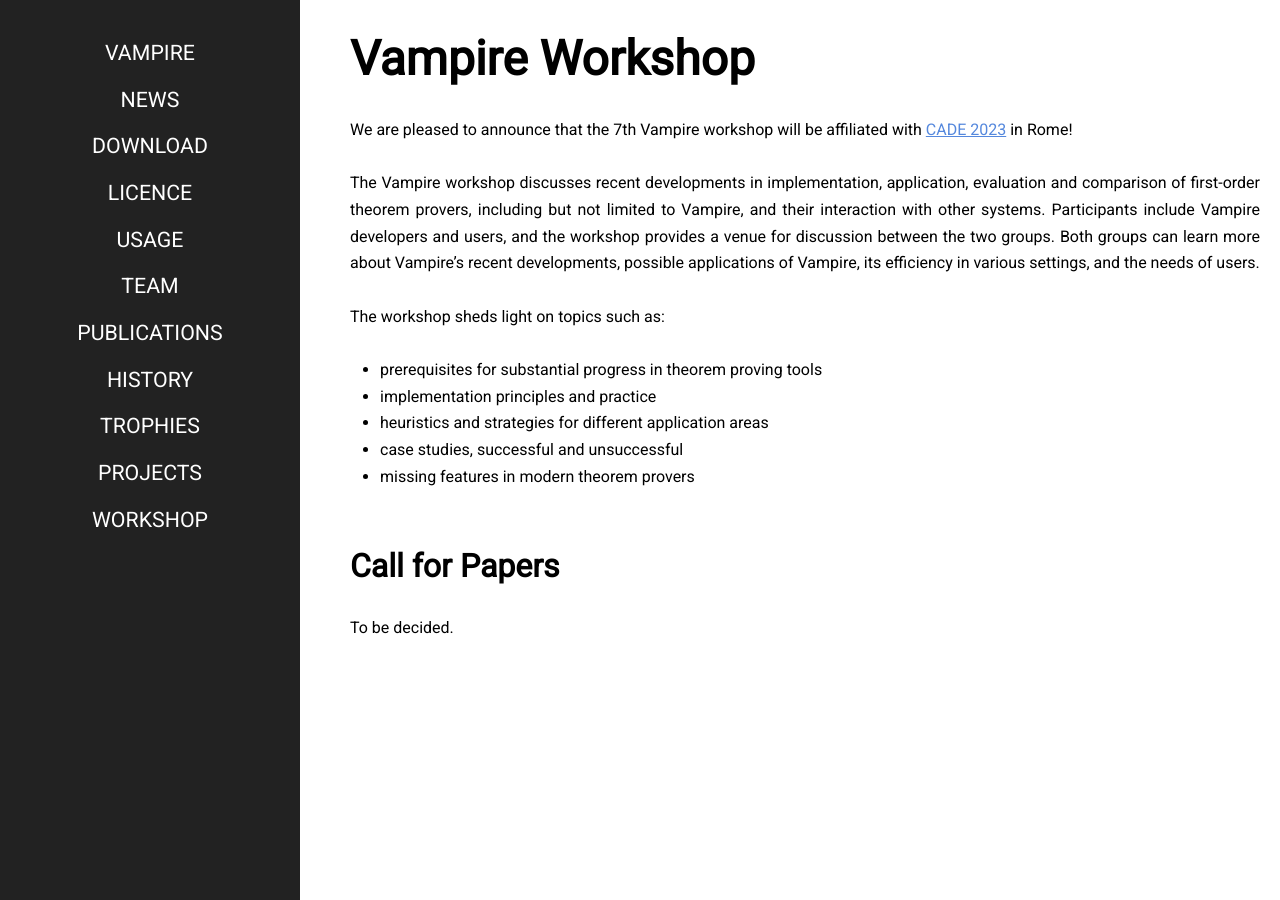
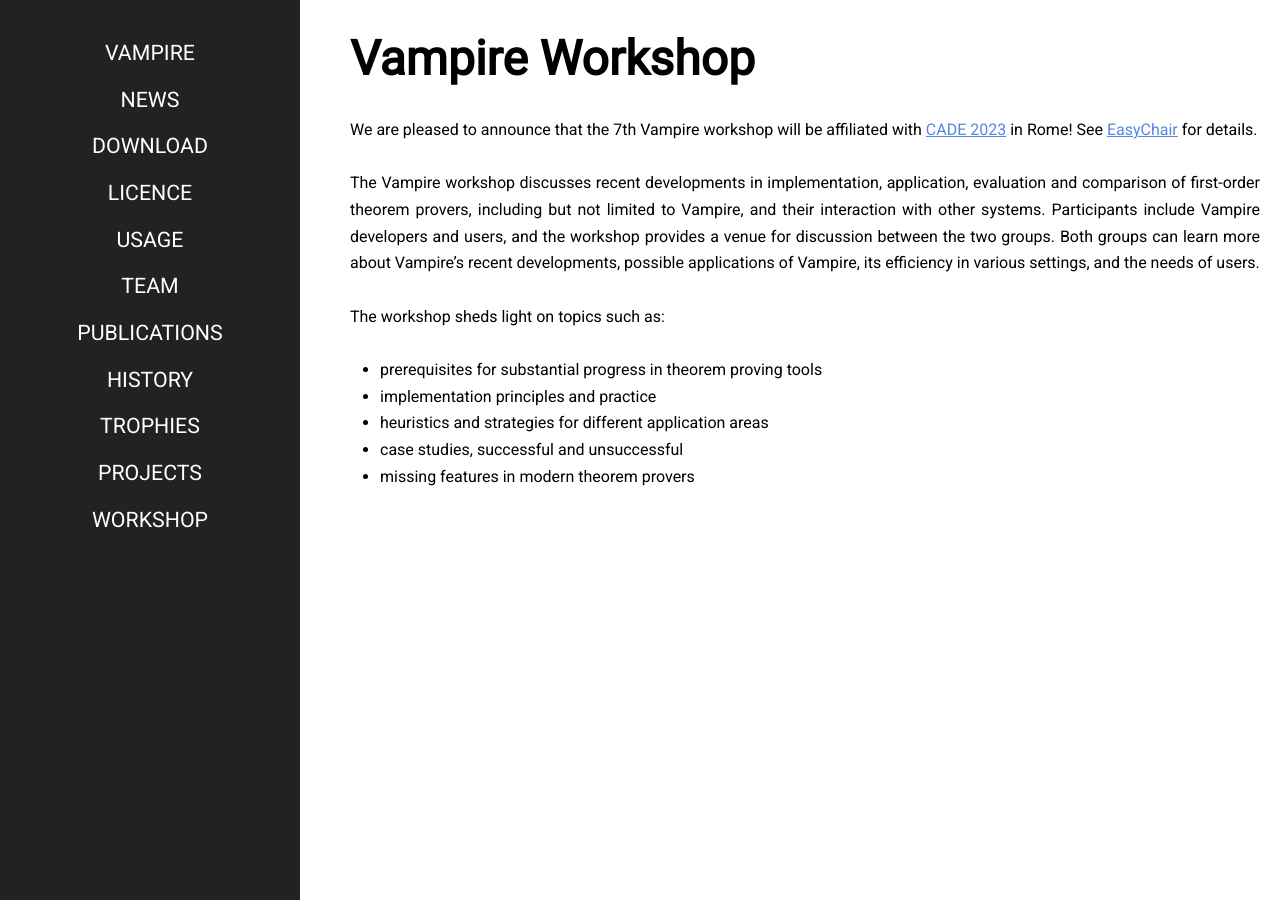
Before and after one commit to vprover/vprover.github.io, a Jekyll site: the page built from workshop.html, in a window 1280 px wide. Built offline with Jekyll 4.4.1, drawn with Linux system fonts in a browser that asks for light colours.

Commit message:
point workshop to EasyChair

```diff
--- a/workshop.html
+++ b/workshop.html
@@ -5,6 +5,7 @@
 
 <p>
 We are pleased to announce that the 7th Vampire workshop will be affiliated with <a href="https://easyconferences.eu/cade2023/">CADE 2023</a> in Rome!
+See <a href="https://easychair.org/smart-program/Vampire23/">EasyChair</a> for details.
 </p>
 
 <p>
@@ -23,6 +24,3 @@
 <li> missing features in modern theorem provers
 </ul>
 </p>
-
-<h2>Call for Papers</h2>
-To be decided.
```
